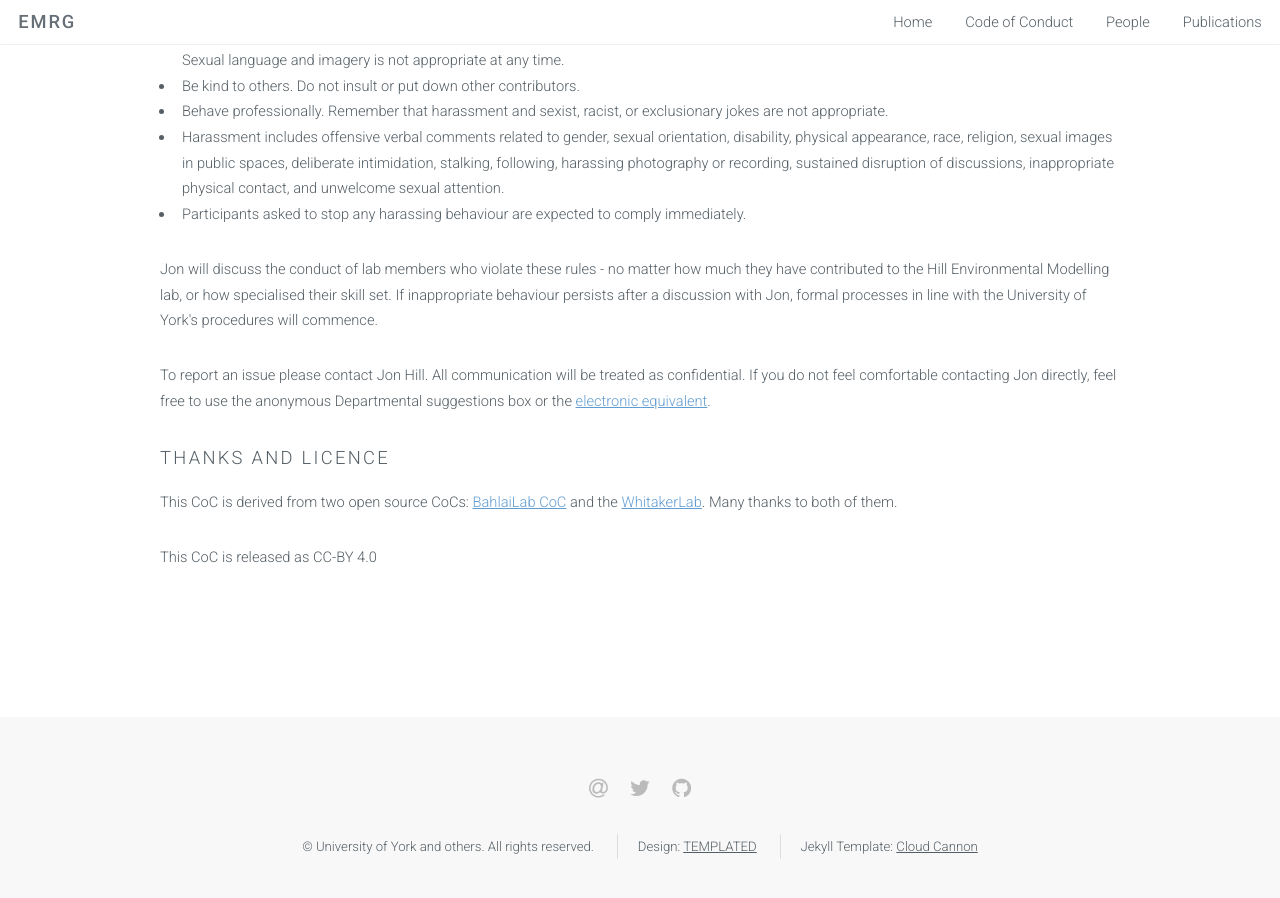
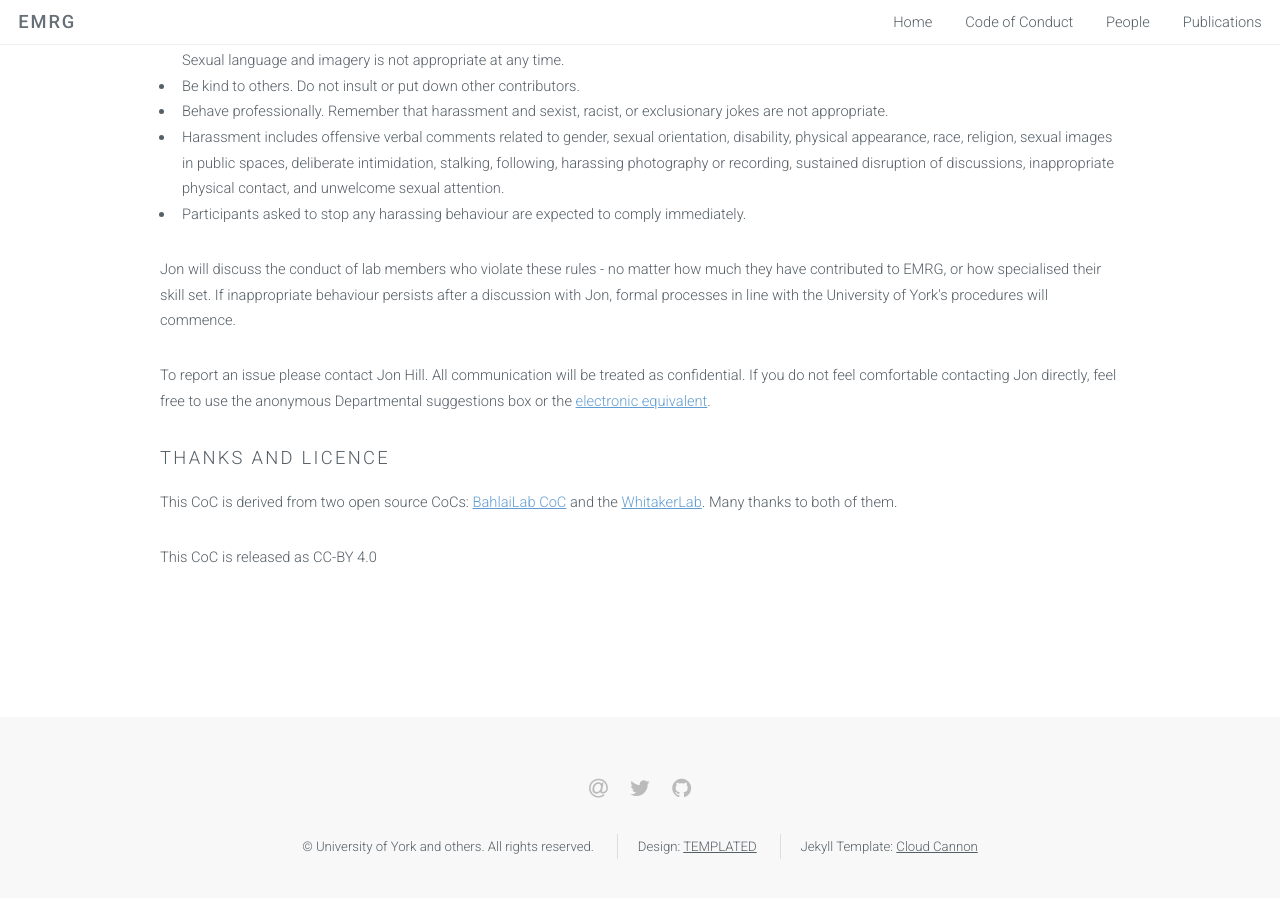
Before and after one commit to EnvModellingGroup/EnvModellingGroup.github.io, a Jekyll site: the page built from coc.html, in a window 1280 px wide and 900 px high, scrolled down 1593 px. Built offline with Jekyll 4.4.1, drawn with Linux system fonts in a browser that asks for light colours.

Commit message:
Minor fix to name

```diff
--- a/coc.html
+++ b/coc.html
@@ -83,8 +83,7 @@ keywords: modelling, environmental, ecological, ecology, environment, computatio
       <li>Participants asked to stop any harassing behaviour are expected to comply immediately.</li>
       </ul>
 
-      <p>Jon will discuss the conduct of lab members who violate these rules - no matter how much they have contributed to the
-      Hill Environmental Modelling lab, or how specialised their skill set.
+      <p>Jon will discuss the conduct of lab members who violate these rules - no matter how much they have contributed to EMRG, or how specialised their skill set.
       If inappropriate behaviour persists after a discussion with Jon, formal processes in line with the
       University of York's procedures will commence.</p>
 
```
